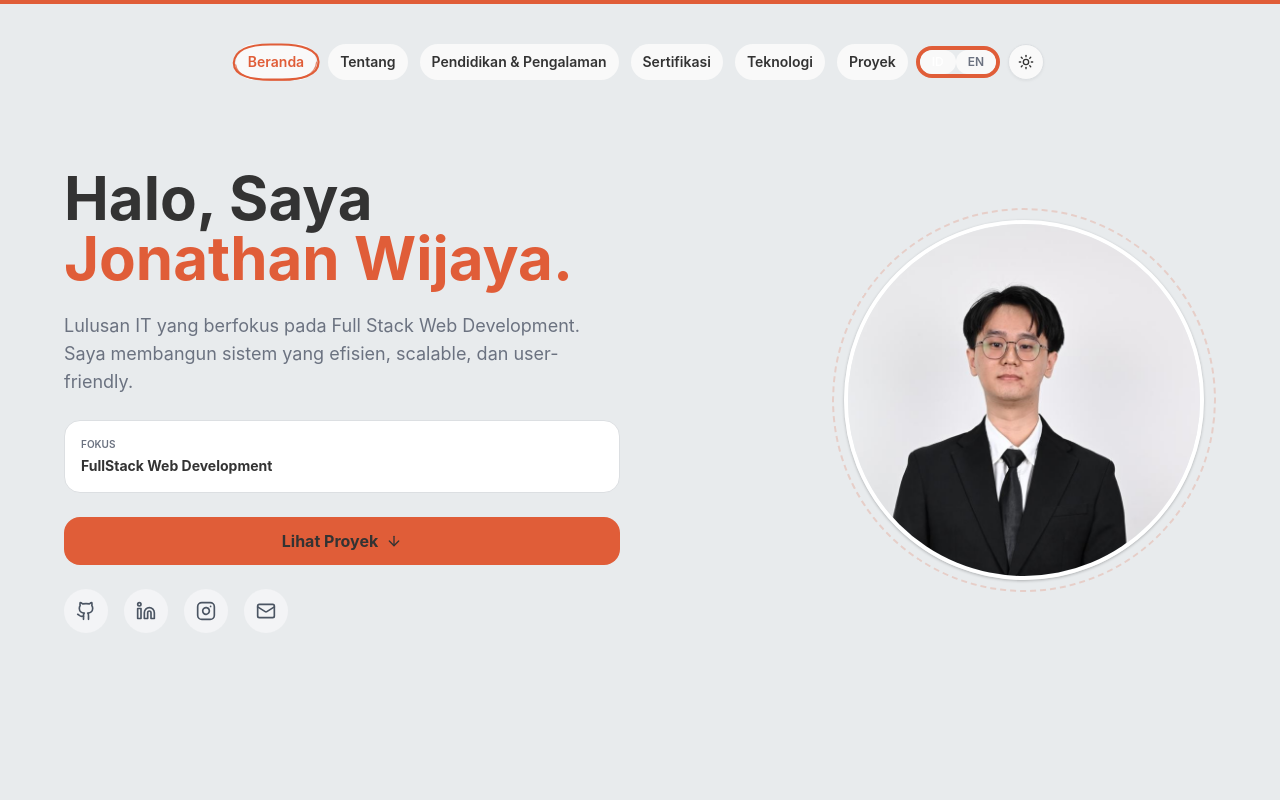
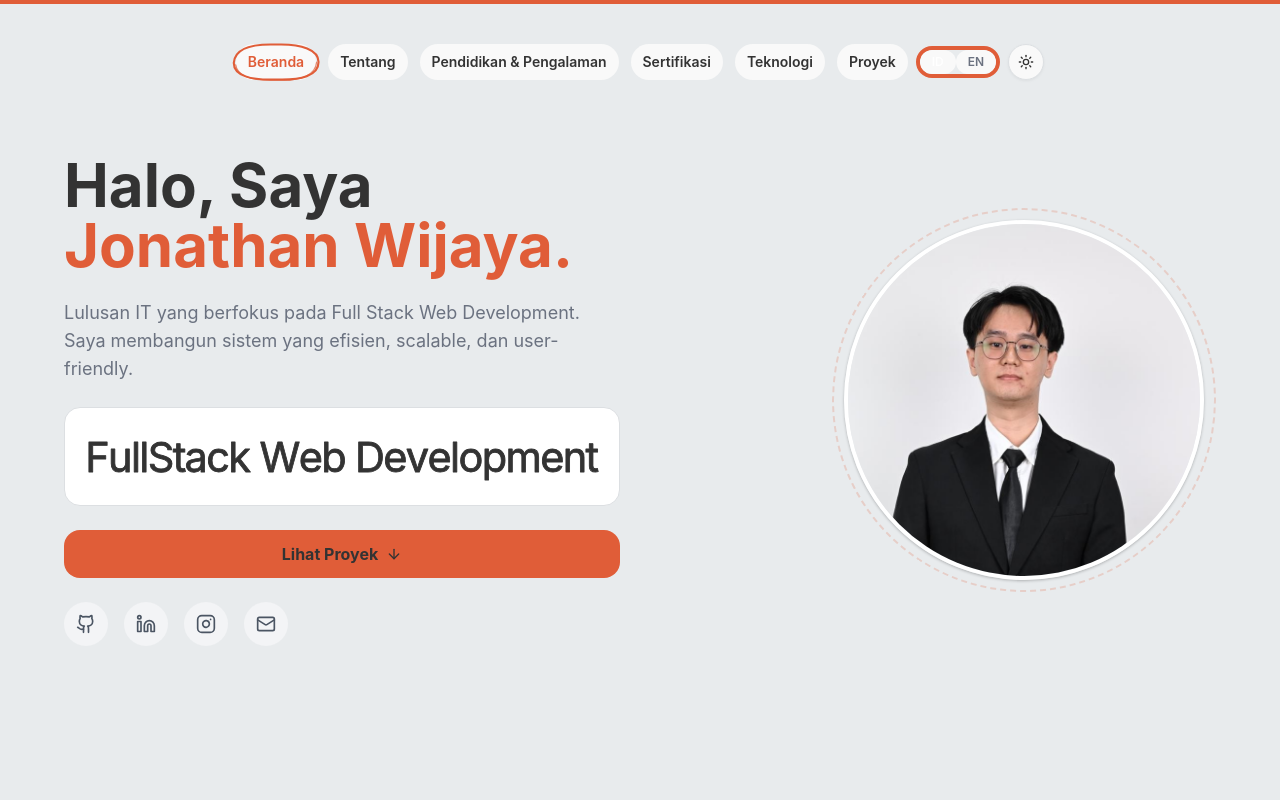
Before and after one commit to Jonathanwjy/portofolio-v1, a React (Vite) app: page / in a window 1280 px wide. Shown: the top 800 px of the page. Built offline with nearby package versions, Linux system fonts and the light colour scheme; what lightswind would draw is missing.

Commit message:
perubahan style focus timeline

```diff
--- a/package.json
+++ b/package.json
@@ -16,6 +16,7 @@
     "class-variance-authority": "^0.7.1",
     "clsx": "^2.1.1",
     "framer-motion": "^12.31.0",
+    "gsap": "^3.15.0",
     "i18next": "^25.8.5",
     "lightswind": "^3.1.21",
     "lucide-react": "^0.563.0",
--- a/src/components/app/hero_section.jsx
+++ b/src/components/app/hero_section.jsx
@@ -3,6 +3,7 @@ import React from "react";
 import { motion } from "framer-motion";
 import { ArrowDown, Mail, Github, Linkedin, Instagram } from "lucide-react";
 import { useTranslation } from "react-i18next";
+import StrokeText from "../stroke-text";
 
 export function HeroSection() {
   const { t } = useTranslation();
@@ -83,12 +84,22 @@ export function HeroSection() {
           </motion.p>
 
           <div className="p-4 border border-border bg-card rounded-xl">
-            <p className="text-[10px] uppercase text-muted-foreground font-semibold mb-1">
-              {t("hero.focus")}
-            </p>
-            <p className="text-xs lg:text-sm font-bold text-foreground">
-              {t("hero.focusValue")}
-            </p>
+            <StrokeText
+              text="FullStack Web Development"
+              strokeColor="var(--foreground)"
+              fillColor="var(--foreground)"
+              strokeWidth={1}
+              drawDuration={1.1}
+              fillDelay={0.1}
+              stagger={0.05}
+              ease="power2.out"
+              trigger="mount"
+              fillMode="wipe"
+              fontSize={50}
+              fontWeight={400}
+              letterSpacing={-2}
+              reverse={false}
+            />
           </div>
 
           <a
--- /dev/null
+++ b/src/components/stroke-text.jsx
@@ -0,0 +1,305 @@
+import {
+  useEffect,
+  useId,
+  useLayoutEffect,
+  useMemo,
+  useRef,
+  useState,
+} from "react";
+import { gsap } from "gsap";
+import { ScrollTrigger } from "gsap/ScrollTrigger";
+
+if (typeof window !== "undefined") {
+  gsap.registerPlugin(ScrollTrigger);
+}
+
+const DEFAULT_TEXT = "Draw Attention";
+
+const StrokeText = ({
+  text = DEFAULT_TEXT,
+  strokeColor = "#A78BFA",
+  fillColor = "#F8FAFC",
+  strokeWidth = 1.4,
+  drawDuration = 1.6,
+  fillDelay = 0.2,
+  stagger = 0.05,
+  ease = "power2.out",
+  trigger = "mount",
+  fillMode = "wipe",
+  fontSize = 128,
+  fontWeight = 800,
+  letterSpacing = -4,
+  reverse = false,
+  className = "",
+  style = {},
+}) => {
+  const rootRef = useRef(null);
+  const strokeTextRef = useRef(null);
+  const wipeRectRef = useRef(null);
+
+  const [box, setBox] = useState(null);
+
+  const rawId = useId();
+  const wipeId = `stroke-text-wipe-${rawId.replace(/[^a-zA-Z0-9_-]/g, "")}`;
+
+  const characters = useMemo(() => Array.from(String(text ?? "")), [text]);
+
+  const dash = Math.max(fontSize * 7, 200);
+
+  const fontStyle = useMemo(
+    () => ({
+      fontSize: `${fontSize}px`,
+      fontWeight,
+      letterSpacing: `${letterSpacing}px`,
+    }),
+    [fontSize, fontWeight, letterSpacing],
+  );
+
+  useLayoutEffect(() => {
+    const node = strokeTextRef.current;
+    if (!node) return undefined;
+
+    let cancelled = false;
+
+    const measure = () => {
+      if (cancelled || !strokeTextRef.current) return;
+      let bbox;
+      try {
+        bbox = strokeTextRef.current.getBBox();
+      } catch {
+        return;
+      }
+      if (!bbox || !bbox.width) return;
+
+      const pad = Math.max(Number(strokeWidth) || 1, fontSize * 0.1);
+      const next = {
+        x: bbox.x - pad,
+        y: bbox.y - pad,
+        width: bbox.width + pad * 2,
+        height: bbox.height + pad * 2,
+      };
+
+      setBox((prev) =>
+        prev &&
+        Math.abs(prev.x - next.x) < 0.5 &&
+        Math.abs(prev.width - next.width) < 0.5 &&
+        Math.abs(prev.y - next.y) < 0.5
+          ? prev
+          : next,
+      );
+    };
+
+    measure();
+    if (typeof document !== "undefined" && document.fonts?.ready) {
+      document.fonts.ready.then(measure).catch(() => {});
+    }
+
+    return () => {
+      cancelled = true;
+    };
+  }, [characters, fontSize, fontWeight, letterSpacing, strokeWidth]);
+
+  useEffect(() => {
+    const root = rootRef.current;
+    if (typeof window === "undefined" || !root || !box) return undefined;
+
+    const strokes = gsap.utils.toArray(
+      root.querySelectorAll("[data-stroke-char]"),
+    );
+    const fills = gsap.utils.toArray(root.querySelectorAll("[data-fill-char]"));
+    const wipe = wipeRectRef.current;
+    if (!strokes.length) return undefined;
+
+    const fillEnabled = fillMode !== "none";
+    const useWipe = fillEnabled && fillMode === "wipe";
+    const fillDuration = Math.max(0.4, drawDuration * 0.5);
+    const staggerConfig = reverse ? { each: stagger, from: "end" } : stagger;
+    const targets = [...strokes, ...fills, wipe].filter(Boolean);
+
+    const setStart = () => {
+      gsap.killTweensOf(targets);
+      gsap.set(strokes, { strokeDasharray: dash, strokeDashoffset: dash });
+      gsap.set(fills, { opacity: useWipe ? 1 : 0 });
+      if (wipe) gsap.set(wipe, { attr: { width: 0 } });
+    };
+
+    const setEnd = () => {
+      gsap.killTweensOf(targets);
+      gsap.set(strokes, { strokeDasharray: dash, strokeDashoffset: 0 });
+      gsap.set(fills, { opacity: fillEnabled ? 1 : 0 });
+      if (wipe)
+        gsap.set(wipe, { attr: { width: fillEnabled ? box.width : 0 } });
+    };
+
+    const prefersReducedMotion = window.matchMedia?.(
+      "(prefers-reduced-motion: reduce)",
+    ).matches;
+    if (prefersReducedMotion) {
+      setEnd();
+      return () => gsap.killTweensOf(targets);
+    }
+
+    const build = () => {
+      setStart();
+      const tl = gsap.timeline({
+        paused: true,
+        repeat: trigger === "loop" ? -1 : 0,
+        repeatDelay: trigger === "loop" ? 0.9 : 0,
+        defaults: { overwrite: "auto" },
+      });
+
+      tl.to(
+        strokes,
+        {
+          strokeDashoffset: 0,
+          duration: drawDuration,
+          ease,
+          stagger: staggerConfig,
+        },
+        0,
+      );
+
+      if (useWipe && wipe) {
+        tl.to(
+          wipe,
+          {
+            attr: { width: box.width },
+            duration: fillDuration,
+            ease: "power2.inOut",
+          },
+          drawDuration + fillDelay,
+        );
+      } else if (fillEnabled) {
+        tl.to(
+          fills,
+          {
+            opacity: 1,
+            duration: fillDuration,
+            ease: "power2.out",
+            stagger: staggerConfig,
+          },
+          drawDuration + fillDelay,
+        );
+      }
+
+      return tl;
+    };
+
+    let timeline = null;
+    let scrollTrigger = null;
+    let removeHover = null;
+
+    if (trigger === "hover") {
+      setEnd();
+      const play = () => {
+        timeline?.kill();
+        timeline = build();
+        timeline.play(0);
+      };
+      root.addEventListener("pointerenter", play);
+      removeHover = () => root.removeEventListener("pointerenter", play);
+    } else {
+      timeline = build();
+      if (trigger === "scroll") {
+        scrollTrigger = ScrollTrigger.create({
+          trigger: root,
+          start: "top 82%",
+          once: true,
+          onEnter: () => timeline?.play(0),
+        });
+      } else {
+        timeline.play(0);
+      }
+    }
+
+    return () => {
+      removeHover?.();
+      scrollTrigger?.kill();
+      timeline?.kill();
+      gsap.killTweensOf(targets);
+    };
+  }, [
+    box,
+    dash,
+    drawDuration,
+    fillDelay,
+    stagger,
+    ease,
+    trigger,
+    fillMode,
+    reverse,
+  ]);
+
+  const viewBox = box
+    ? `${box.x} ${box.y} ${box.width} ${box.height}`
+    : `0 ${-fontSize} 600 ${fontSize * 1.3}`;
+
+  return (
+    <span
+      ref={rootRef}
+      className={`block w-full leading-[0] ${trigger === "hover" ? "cursor-pointer" : ""} ${className}`.trim()}
+      style={style}
+      role="img"
+      aria-label={String(text ?? "")}
+    >
+      <svg
+        className="block w-full"
+        style={{ height: `${Math.round(fontSize * 1.3)}px` }}
+        viewBox={viewBox}
+        preserveAspectRatio="xMidYMid meet"
+        aria-hidden="true"
+      >
+        {fillMode === "wipe" && box && (
+          <defs>
+            <clipPath id={wipeId} clipPathUnits="userSpaceOnUse">
+              <rect
+                ref={wipeRectRef}
+                x={box.x}
+                y={box.y}
+                width="0"
+                height={box.height}
+              />
+            </clipPath>
+          </defs>
+        )}
+
+        <text
+          ref={strokeTextRef}
+          className="select-none"
+          x="0"
+          y="0"
+          fill="none"
+          stroke={strokeColor}
+          strokeWidth={strokeWidth}
+          strokeLinejoin="round"
+          strokeLinecap="round"
+          style={fontStyle}
+        >
+          {characters.map((char, index) => (
+            <tspan data-stroke-char key={`s-${index}`}>
+              {char}
+            </tspan>
+          ))}
+        </text>
+
+        <text
+          className="select-none"
+          x="0"
+          y="0"
+          fill={fillColor}
+          stroke="none"
+          style={fontStyle}
+          clipPath={fillMode === "wipe" && box ? `url(#${wipeId})` : undefined}
+        >
+          {characters.map((char, index) => (
+            <tspan data-fill-char key={`f-${index}`}>
+              {char}
+            </tspan>
+          ))}
+        </text>
+      </svg>
+    </span>
+  );
+};
+
+export default StrokeText;
--- a/src/i18n.js
+++ b/src/i18n.js
@@ -19,7 +19,7 @@ i18n.use(initReactI18next).init({
           description:
             "An IT Graduate focused on Full Stack Web Development. I build maintainable, efficient, scalable, and user-friendly systems.",
           focus: "Focus",
-          focusValue: "FullStack Web Development",
+          focusValue: "FullStack Web Development | HRIS",
           viewProjects: "View Projects",
           openToWork: "Open to Work",
         },
@@ -62,12 +62,12 @@ i18n.use(initReactI18next).init({
           },
         },
         experience: {
-
           dataon: {
             title: "Software Maintenance",
             institution: "PT.Indodev Niaga Internet (DataOn)",
             period: "Jul 2026 - present",
-            description: "Provide maintenance and technical support for DataOn HRIS across 30 projects and clients. Handle application and database troubleshooting, analyze SQL queries, manage support tickets, and assist in resolving issues across various modules, including attendance, payroll, performance, approval, and others."
+            description:
+              "Provide maintenance and technical support for DataOn HRIS across 30 projects and clients. Handle application and database troubleshooting, analyze SQL queries, manage support tickets, and assist in resolving issues across various modules, including attendance, payroll, performance, approval, and others.",
           },
           intern: {
             title: "Web Developer Intern",
@@ -153,7 +153,7 @@ i18n.use(initReactI18next).init({
           description:
             "Lulusan IT yang berfokus pada Full Stack Web Development. Saya membangun sistem yang efisien, scalable, dan user-friendly.",
           focus: "Fokus",
-          focusValue: "FullStack Web Development",
+          focusValue: "FullStack Web Development | HRIS",
           viewProjects: "Lihat Proyek",
         },
         about: {
@@ -197,14 +197,14 @@ i18n.use(initReactI18next).init({
         },
 
         experience: {
-
-           dataon: {
+          dataon: {
             title: "Software Maintenance",
             institution: "PT.Indodev Niaga Internet (DataOn)",
             period: "Jul 2026 - sekarang",
-            description: "Melakukan pemeliharaan dan dukungan teknis pada aplikasi DataOn HRIS untuk 30 project dan client. Menangani troubleshooting aplikasi dan database, menganalisis query SQL, menangani support ticket, serta membantu penyelesaian kendala terkait modul - modul yang ada pada aplikasi, seperti attendance, payroll, performance, approval, dll."
+            description:
+              "Melakukan pemeliharaan dan dukungan teknis pada aplikasi DataOn HRIS untuk 30 project dan client. Menangani troubleshooting aplikasi dan database, menganalisis query SQL, menangani support ticket, serta membantu penyelesaian kendala terkait modul - modul yang ada pada aplikasi, seperti attendance, payroll, performance, approval, dll.",
           },
-           intern: {
+          intern: {
             title: "Magang Web Developer",
             company: "PKBM Sekolah Bintang",
             period: "Feb 2025 - Jul 2025",
```
Also changed, not shown: 1 other file (tests, documents, lock files or other folders).
